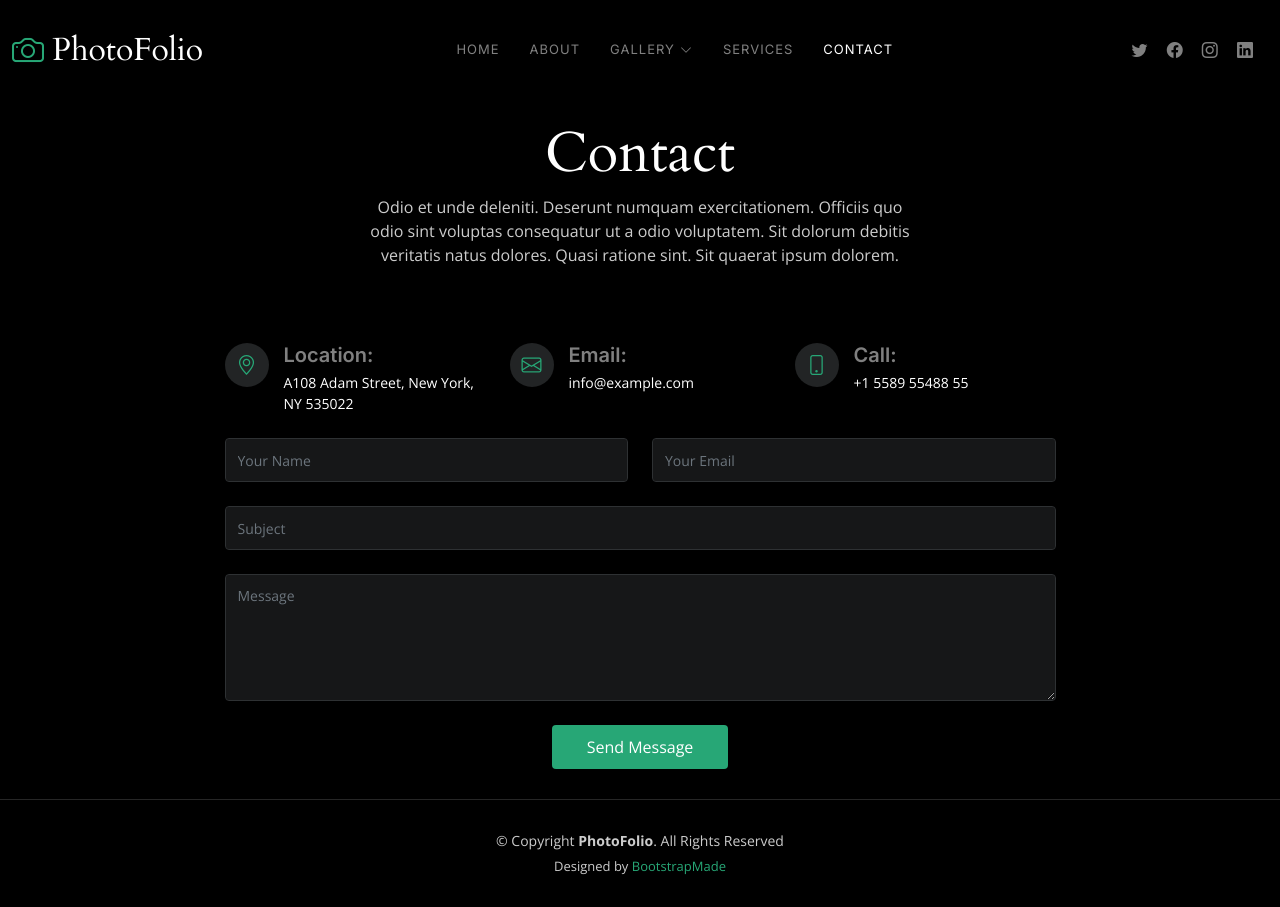
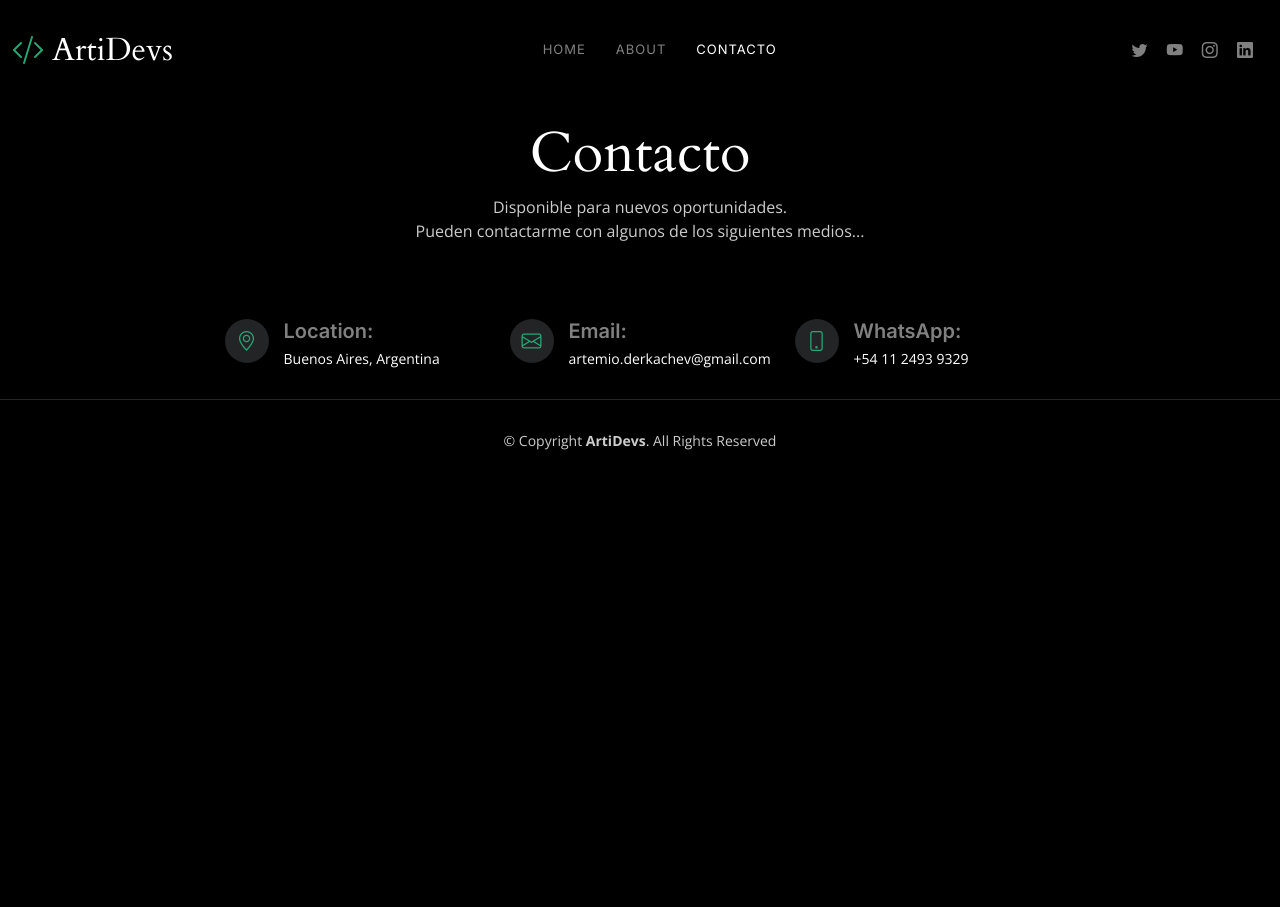
Before and after one commit to ArtemioD/Resume-CV, a plain HTML site: page contact.html in a window 1280 px wide. After the commit the page ends 800 px from the top, so only its background shows below. Drawn offline with nearby package versions, Linux system fonts and the light colour scheme.

Commit message:
contact.html finish

```diff
--- a/contact.html
+++ b/contact.html
@@ -5,7 +5,7 @@
   <meta charset="utf-8">
   <meta content="width=device-width, initial-scale=1.0" name="viewport">
 
-  <title>PhotoFolio Bootstrap Template - Contact</title>
+  <title>ArtiDevs - Contact</title>
   <meta content="" name="description">
   <meta content="" name="keywords">
 
@@ -16,7 +16,9 @@
   <!-- Google Fonts -->
   <link rel="preconnect" href="https://fonts.googleapis.com">
   <link rel="preconnect" href="https://fonts.gstatic.com" crossorigin>
-  <link href="https://fonts.googleapis.com/css2?family=Open+Sans:ital,wght@0,300;0,400;0,500;0,600;0,700;1,300;1,400;1,600;1,700&family=Inter:ital,wght@0,300;0,400;0,500;0,600;0,700;1,300;1,400;1,500;1,600;1,700&family=Cardo:ital,wght@0,400;0,700;1,400&display=swap" rel="stylesheet">
+  <link
+    href="https://fonts.googleapis.com/css2?family=Open+Sans:ital,wght@0,300;0,400;0,500;0,600;0,700;1,300;1,400;1,600;1,700&family=Inter:ital,wght@0,300;0,400;0,500;0,600;0,700;1,300;1,400;1,500;1,600;1,700&family=Cardo:ital,wght@0,400;0,700;1,400&display=swap"
+    rel="stylesheet">
 
   <!-- Vendor CSS Files -->
   <link href="assets/vendor/bootstrap/css/bootstrap.min.css" rel="stylesheet">
@@ -45,14 +47,15 @@
       <a href="index.html" class="logo d-flex align-items-center  me-auto me-lg-0">
         <!-- Uncomment the line below if you also wish to use an image logo -->
         <!-- <img src="assets/img/logo.png" alt=""> -->
-        <i class="bi bi-camera"></i>
-        <h1>PhotoFolio</h1>
+        <i class="bi bi-code-slash"></i>
+        <h1>ArtiDevs</h1>
       </a>
 
       <nav id="navbar" class="navbar">
         <ul>
           <li><a href="index.html">Home</a></li>
           <li><a href="about.html">About</a></li>
+          <!--
           <li class="dropdown"><a href="#"><span>Gallery</span> <i class="bi bi-chevron-down dropdown-indicator"></i></a>
             <ul>
               <li><a href="gallery.html">Nature</a></li>
@@ -70,16 +73,18 @@
               </li>
             </ul>
           </li>
-          <li><a href="services.html">Services</a></li>
-          <li><a href="contact.html" class="active">Contact</a></li>
+          <li><a href="services.html">Services</a></li> -->
+          <li><a href="contact.html" class="active">Contacto</a></li>
         </ul>
       </nav><!-- .navbar -->
 
       <div class="header-social-links">
         <a href="#" class="twitter"><i class="bi bi-twitter"></i></a>
-        <a href="#" class="facebook"><i class="bi bi-facebook"></i></a>
+        <a href="https://www.youtube.com/@artemioderkachev8962/videos" class="facebook" target="_blank"><i
+            class="bi bi-youtube"></i></a>
         <a href="#" class="instagram"><i class="bi bi-instagram"></i></a>
-        <a href="#" class="linkedin"><i class="bi bi-linkedin"></i></i></a>
+        <a href="https://www.linkedin.com/in/a-derkachev/" class="linkedin" target="_blank"><i
+            class="bi bi-linkedin"></i></i></a>
       </div>
       <i class="mobile-nav-toggle mobile-nav-show bi bi-list"></i>
       <i class="mobile-nav-toggle mobile-nav-hide d-none bi bi-x"></i>
@@ -94,9 +99,9 @@
       <div class="container position-relative">
         <div class="row d-flex justify-content-center">
           <div class="col-lg-6 text-center">
-            <h2>Contact</h2>
-            <p>Odio et unde deleniti. Deserunt numquam exercitationem. Officiis quo odio sint voluptas consequatur ut a odio voluptatem. Sit dolorum debitis veritatis natus dolores. Quasi ratione sint. Sit quaerat ipsum dolorem.</p>
-
+            <h2>Contacto</h2>
+            <p>Disponible para nuevos oportunidades.</br>
+              Pueden contactarme con algunos de los siguientes medios...</p>
           </div>
         </div>
       </div>
@@ -113,7 +118,7 @@
               <i class="bi bi-geo-alt flex-shrink-0"></i>
               <div>
                 <h4>Location:</h4>
-                <p>A108 Adam Street, New York, NY 535022</p>
+                <p>Buenos Aires, Argentina</p>
               </div>
             </div>
           </div><!-- End Info Item -->
@@ -123,7 +128,7 @@
               <i class="bi bi-envelope flex-shrink-0"></i>
               <div>
                 <h4>Email:</h4>
-                <p>info@example.com</p>
+                <p>artemio.derkachev@gmail.com</p>
               </div>
             </div>
           </div><!-- End Info Item -->
@@ -132,14 +137,14 @@
             <div class="info-item d-flex">
               <i class="bi bi-phone flex-shrink-0"></i>
               <div>
-                <h4>Call:</h4>
-                <p>+1 5589 55488 55</p>
+                <h4>WhatsApp:</h4>
+                <p>+54 11 2493 9329</p>
               </div>
             </div>
           </div><!-- End Info Item -->
 
         </div>
-
+<!--
         <div class="row justify-content-center mt-4">
 
           <div class="col-lg-9">
@@ -165,7 +170,7 @@
               </div>
               <div class="text-center"><button type="submit">Send Message</button></div>
             </form>
-          </div><!-- End Contact Form -->
+          </div> --> <!-- End Contact Form -->
 
         </div>
 
@@ -178,19 +183,20 @@
   <footer id="footer" class="footer">
     <div class="container">
       <div class="copyright">
-        &copy; Copyright <strong><span>PhotoFolio</span></strong>. All Rights Reserved
+        &copy; Copyright <strong><span>ArtiDevs</span></strong>. All Rights Reserved
       </div>
       <div class="credits">
         <!-- All the links in the footer should remain intact. -->
         <!-- You can delete the links only if you purchased the pro version. -->
         <!-- Licensing information: https://bootstrapmade.com/license/ -->
-        <!-- Purchase the pro version with working PHP/AJAX contact form: https://bootstrapmade.com/photofolio-bootstrap-photography-website-template/ -->
-        Designed by <a href="https://bootstrapmade.com/">BootstrapMade</a>
+        <!-- Purchase the pro version with working PHP/AJAX contact form: https://bootstrapmade.com/photofolio-bootstrap-photography-website-template/
+        Designed by <a href="https://bootstrapmade.com/">BootstrapMade</a> -->
       </div>
     </div>
   </footer><!-- End Footer -->
 
-  <a href="#" class="scroll-top d-flex align-items-center justify-content-center"><i class="bi bi-arrow-up-short"></i></a>
+  <a href="#" class="scroll-top d-flex align-items-center justify-content-center"><i
+      class="bi bi-arrow-up-short"></i></a>
 
   <div id="preloader">
     <div class="line"></div>
```
